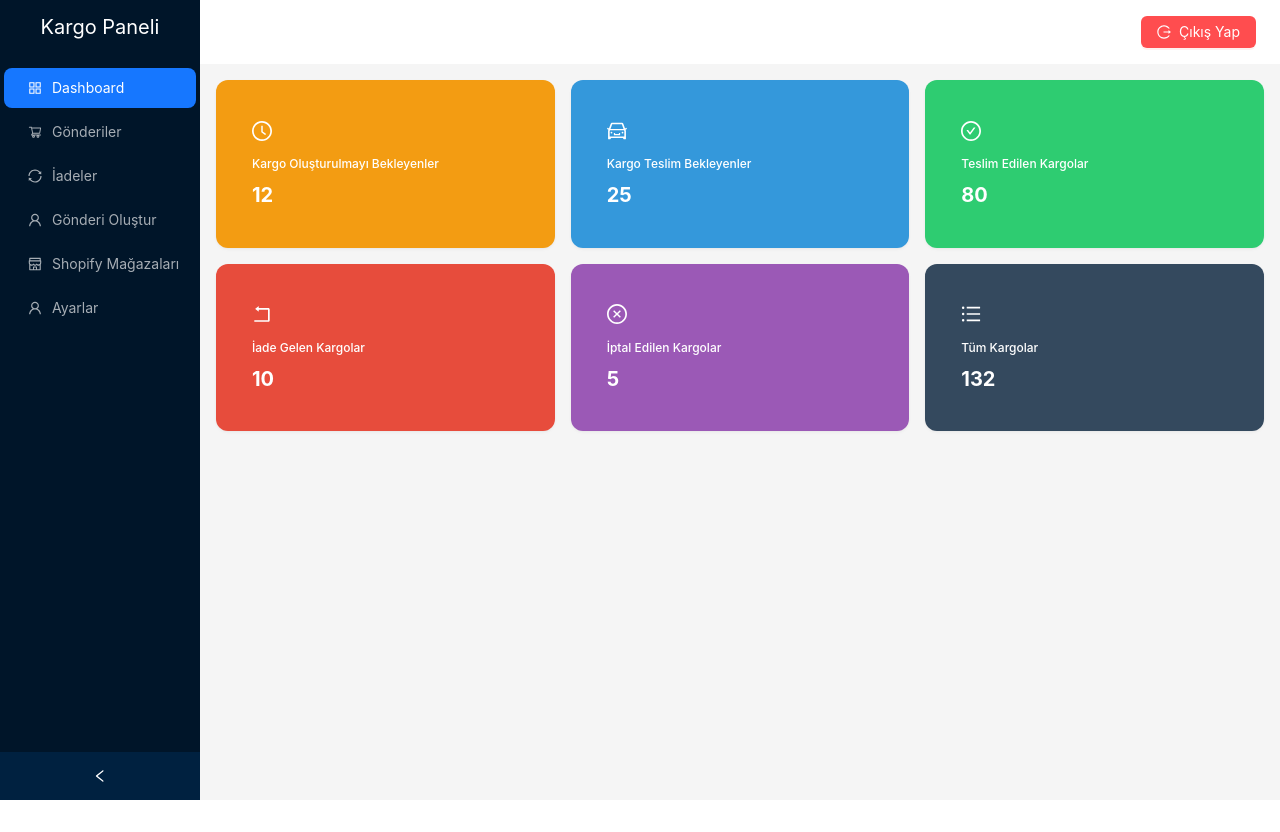
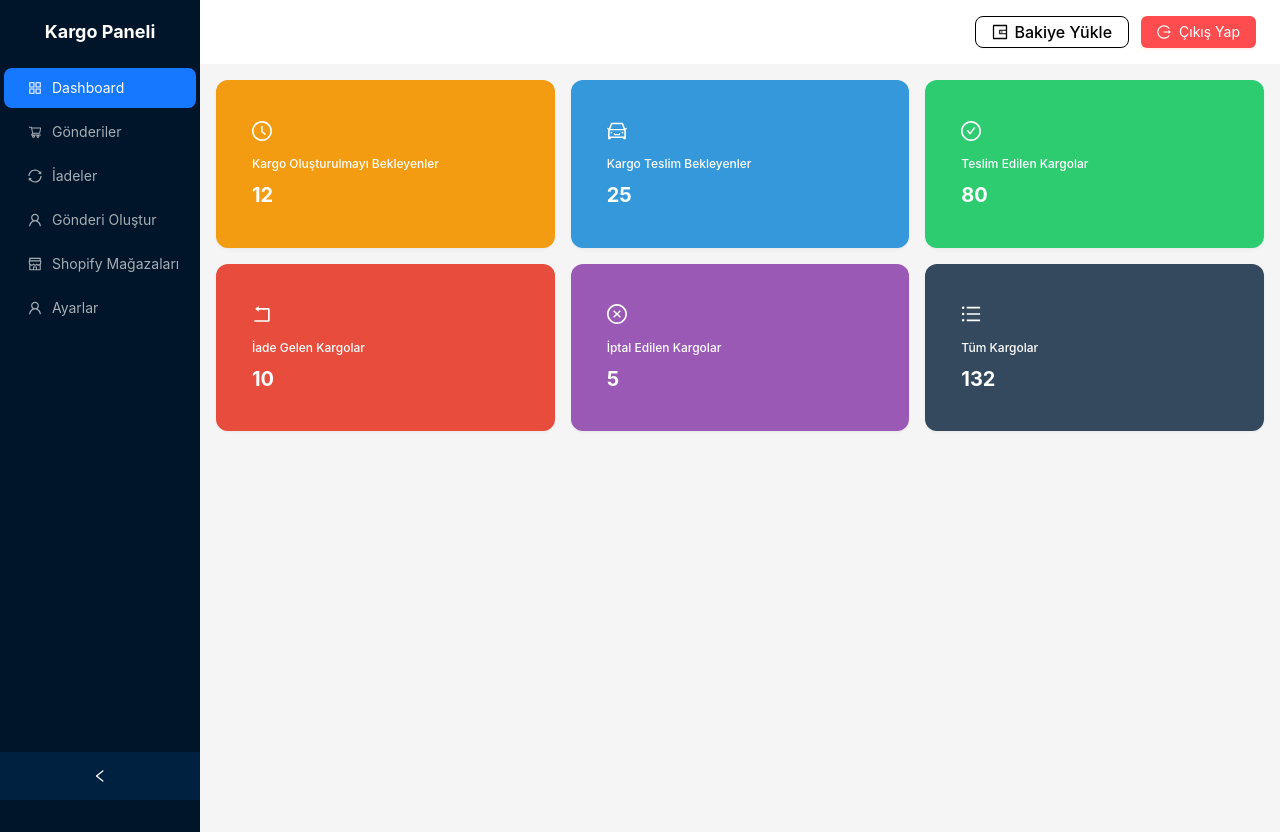
Before and after one commit to sabriyasar/cargo-saas-frontend, a Next.js app: page / in a window 1280 px wide. Before the commit the page ends 800 px from the top, so only its background shows below. Built offline with nearby package versions, Linux system fonts and the light colour scheme; sample sign-in values are in the browser's storage.

Commit message:
new updated 18

```diff
--- /dev/null
+++ b/src/components/CreditLoadDropdown.tsx
@@ -0,0 +1,104 @@
+import React, { useState } from 'react';
+import { Modal, Button, InputNumber, Input, Space, Divider } from 'antd';
+import { WalletOutlined } from '@ant-design/icons';
+
+export default function CreditLoadModal() {
+  const [visible, setVisible] = useState(false);
+  const [amount, setAmount] = useState<number>(0);
+  const [promoCode, setPromoCode] = useState<string>('');
+
+  const predefinedAmounts = [100, 500, 1000, 2000, 4000];
+
+  const handlePredefinedClick = (value: number) => setAmount(value);
+
+  const subtotal = amount;
+  const tax = subtotal * 0.2;
+  const total = subtotal + tax;
+
+  const handleApplyPromo = () => {
+    if (promoCode === 'DISCOUNT50') {
+      alert('Promo kod %50 indirim uygulandı!');
+    } else {
+      alert('Geçersiz promosyon kodu.');
+    }
+  };
+
+  return (
+    <>
+      <Button
+        type="default"
+        className="credit-load-btn"
+        icon={<WalletOutlined />}
+        onClick={() => setVisible(true)}
+      >
+        <span className="btn-text">Bakiye Yükle</span>
+      </Button>
+
+      <Modal
+        className="credit-load-modal"
+        title="Kredi Yükleme"
+        open={visible}
+        onCancel={() => setVisible(false)}
+        footer={null}
+        width={900}
+        bodyStyle={{ padding: 32 }}
+      >
+        <div className="credit-modal-content">
+          {/* Sol alan: Kredi yükleme */}
+          <div className="credit-load-left">
+            <h3>Kredi Yükle</h3>
+            <InputNumber
+              className="credit-input"
+              min={0}
+              value={amount}
+              onChange={(val) => setAmount(val || 0)}
+              placeholder="Miktar girin"
+            />
+            <Space className="predefined-buttons">
+              {predefinedAmounts.map((val, idx) => (
+                <Button
+                  key={idx}
+                  size="large"
+                  className="predefined-btn"
+                  onClick={() => handlePredefinedClick(val)}
+                >
+                  {val}₺
+                </Button>
+              ))}
+            </Space>
+            <Button type="primary" className="credit-submit-btn">
+              Kredi Yükle
+            </Button>
+          </div>
+
+          <Divider type="vertical" />
+
+          {/* Sağ alan: Sepet özeti */}
+          <div className="credit-load-right">
+            <h3>Sepet Özeti</h3>
+            <div className="summary-item">
+              <span>Ara Toplam:</span> <span>{subtotal}₺</span>
+            </div>
+            <div className="summary-item">
+              <span>KDV (%20):</span> <span>{tax.toFixed(2)}₺</span>
+            </div>
+            <div className="promo-code">
+              <Input
+                placeholder="Promosyon Kodu"
+                value={promoCode}
+                onChange={(e) => setPromoCode(e.target.value)}
+              />
+              <Button onClick={handleApplyPromo} className="promo-btn">
+                Uygula
+              </Button>
+            </div>
+            <Divider />
+            <div className="total-amount">
+              <span>Toplam:</span> <span>{total.toFixed(2)}₺</span>
+            </div>
+          </div>
+        </div>
+      </Modal>
+    </>
+  );
+}
--- a/src/components/Layout.tsx
+++ b/src/components/Layout.tsx
@@ -9,6 +9,7 @@ import {
   UserOutlined,
   LogoutOutlined,
 } from '@ant-design/icons';
+import CreditLoadDropdown from './CreditLoadDropdown';
 
 const { Header, Sider, Content } = Layout;
 
@@ -21,92 +22,60 @@ export default function AdminLayout({ children }: AdminLayoutProps) {
   const selectedKey = router.pathname;
 
   const handleLogout = () => {
-    localStorage.removeItem('isLoggedIn'); // oturum bilgisini sil
-    router.push('/login'); // login sayfasına yönlendir
+    localStorage.removeItem('isLoggedIn');
+    router.push('/login');
   };
 
   return (
-    <Layout style={{ minHeight: '100vh' }}>
-      <Sider collapsible>
-        <div
-          style={{
-            height: 64,
-            color: '#fff',
-            fontSize: 20,
-            textAlign: 'center',
-            paddingTop: 16,
+    <Layout className="admin-layout">
+      <Sider
+        collapsible
+        collapsedWidth={80} // dar hali
+        breakpoint="lg" // lg altı otomatik collapse
+        onBreakpoint={(broken) => {
+          console.log('breakpoint:', broken);
         }}
       >
-          Kargo Paneli
-        </div>
+        <div className="logo">Kargo Paneli</div>
         <Menu theme="dark" mode="inline" selectedKeys={[selectedKey]}>
-          <Menu.Item
-            key="/"
-            icon={<AppstoreOutlined />}
-            onClick={() => router.push('/')}
-          >
+          <Menu.Item key="/" icon={<AppstoreOutlined />} onClick={() => router.push('/')}>
             Dashboard
           </Menu.Item>
-          <Menu.Item
-            key="/orders"
-            icon={<ShoppingCartOutlined />}
-            onClick={() => router.push('/orders')}
-          >
+          <Menu.Item key="/orders" icon={<ShoppingCartOutlined />} onClick={() => router.push('/orders')}>
             Gönderiler
           </Menu.Item>
-          <Menu.Item
-            key="/returns"
-            icon={<SyncOutlined />}
-            onClick={() => router.push('/returns')}
-          >
+          <Menu.Item key="/returns" icon={<SyncOutlined />} onClick={() => router.push('/returns')}>
             İadeler
           </Menu.Item>
-          <Menu.Item
-            key="/individual-shipment"
-            icon={<UserOutlined />}
-            onClick={() => router.push('/individual-shipment')}
-          >
+          <Menu.Item key="/individual-shipment" icon={<UserOutlined />} onClick={() => router.push('/individual-shipment')}>
             Gönderi Oluştur
           </Menu.Item>
-          <Menu.Item
-            key="/shopify-shops"
-            icon={<ShopOutlined />}
-            onClick={() => router.push('/shopify-shops')}
-          >
+          <Menu.Item key="/shopify-shops" icon={<ShopOutlined />} onClick={() => router.push('/shopify-shops')}>
             Shopify Mağazaları
           </Menu.Item>
-          <Menu.Item
-            key="/settings"
-            icon={<UserOutlined />}
-            onClick={() => router.push('/settings')}
-          >
+          <Menu.Item key="/settings" icon={<UserOutlined />} onClick={() => router.push('/settings')}>
             Ayarlar
           </Menu.Item>
         </Menu>
       </Sider>
 
       <Layout>
-        {/* Header içine çıkış butonunu ekledik */}
-        <Header
-          style={{
-            background: '#fff',
-            padding: '0 24px',
-            display: 'flex',
-            justifyContent: 'flex-end',
-            alignItems: 'center',
-          }}
-        >
+        <Header className="admin-header">
+          <div className="header-buttons">
+            <CreditLoadDropdown />
             <Button
               type="primary"
               danger
               icon={<LogoutOutlined />}
               onClick={handleLogout}
+              className="logout-btn"
             >
               Çıkış Yap
             </Button>
+          </div>
         </Header>
 
-        <Content style={{ margin: '16px' }}>{children}</Content>
+        <Content className="admin-content">{children}</Content>
       </Layout>
     </Layout>
   );
--- a/src/pages/_app.tsx
+++ b/src/pages/_app.tsx
@@ -3,6 +3,8 @@ import type { AppProps } from "next/app";
 import createApp from "@shopify/app-bridge";
 import AuthGuard from "@/components/AuthGuard"; // 🔒 AuthGuard’ı içeri al
 import '@/styles/dashboard.scss';
+import '@/styles/creditLoadDropdown.scss';
+import '@/styles/layout.scss';
 import "antd/dist/reset.css"; // (isteğe bağlı: Ant Design reset)
 
 export default function App({ Component, pageProps }: AppProps) {
--- /dev/null
+++ b/src/styles/creditLoadDropdown.scss
@@ -0,0 +1,126 @@
+.credit-load-btn {
+    background-color: #fff;
+    color: #000;
+    font-weight: 500;
+    display: flex;
+    align-items: center;
+    gap: 6px;
+    border: 1px solid #000;
+    padding: 6px 16px;
+    font-size: 16px;
+    border-radius: 8px;
+    transition: all 0.3s ease;
+
+    &:hover {
+      background-color: #000;
+      color: #fff;
+    }
+
+    .btn-text {
+      @media (max-width: 768px) {
+        display: none; // mobilde sadece ikon
+      }
+    }
+  }
+
+  .credit-load-modal {
+    .ant-modal-content {
+      border-radius: 12px;
+    }
+  }
+
+  .credit-modal-content {
+    display: flex;
+    gap: 32px;
+
+    @media (max-width: 768px) {
+      flex-direction: column;
+    }
+
+    .credit-load-left {
+      flex: 1;
+      display: flex;
+      flex-direction: column;
+      gap: 20px;
+
+      h3 {
+        margin-bottom: 12px;
+        font-size: 20px;
+      }
+
+      .credit-input {
+        width: 100%;
+        font-size: 18px;
+        height: 48px;
+      }
+
+      .predefined-buttons {
+        display: flex;
+        flex-wrap: wrap;
+        gap: 12px;
+
+        .predefined-btn {
+          min-width: 80px;
+          font-size: 16px;
+          height: 48px;
+          border-radius: 8px;
+          transition: all 0.3s;
+          &:hover {
+            background-color: #1890ff;
+            color: #fff;
+          }
+        }
+      }
+
+      .credit-submit-btn {
+        margin-top: 16px;
+        height: 50px;
+        font-size: 18px;
+        border-radius: 8px;
+      }
+    }
+
+    .credit-load-right {
+      flex: 1;
+      background-color: #1f1f1f;
+      color: #fff;
+      border-radius: 12px;
+      padding: 24px;
+      display: flex;
+      flex-direction: column;
+      gap: 16px;
+
+      h3 {
+        color: #fff;
+        font-size: 20px;
+      }
+
+      .summary-item {
+        display: flex;
+        justify-content: space-between;
+        font-size: 18px;
+      }
+
+      .promo-code {
+        display: flex;
+        gap: 12px;
+
+        .promo-btn {
+          flex-shrink: 0;
+          height: 44px;
+        }
+
+        input {
+          height: 44px;
+        }
+      }
+
+      .total-amount {
+        font-weight: bold;
+        font-size: 20px;
+        display: flex;
+        justify-content: space-between;
+        margin-top: 12px;
+      }
+    }
+  }
--- /dev/null
+++ b/src/styles/layout.scss
@@ -0,0 +1,40 @@
+.admin-layout {
+    .logo {
+      height: 64px;
+      display: flex;
+      align-items: center;
+      justify-content: center;
+      color: #fff;
+      font-size: 18px;
+      font-weight: bold;
+      text-align: center;
+    }
+
+    .admin-header {
+      background: #fff;
+      padding: 0 24px;
+      display: flex;
+      justify-content: flex-end;
+      align-items: center;
+    }
+
+    .header-buttons {
+      display: flex;
+      align-items: center;
+      gap: 12px;
+    }
+
+    .logout-btn {
+      white-space: nowrap;
+    }
+
+    .admin-content {
+      margin: 16px;
+      min-height: calc(100vh - 64px);
+    }
+  }
+
+  /* Collapsed sider genişliği kontrolü */
+  .ant-layout-sider-collapsed {
+    width: 80px !important;
+  }
```
Lines whose indentation alone changed are shown as unchanged.
